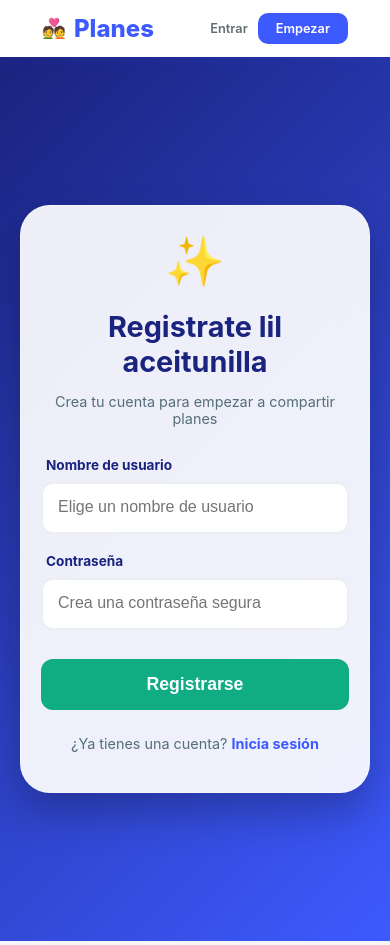
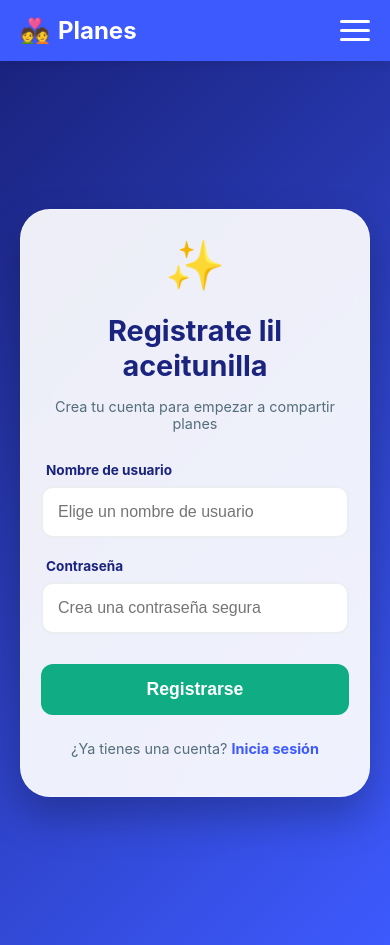
Before and after one commit to Davidyy8/appPlanesFront, an Angular app: page /register in a window 390 px wide. Built offline with nearby package versions, Linux system fonts and the light colour scheme.

Commit message:
Configuración PWA y URL de producción lista

```diff
--- a/src/app/components/navbar/navbar.css
+++ b/src/app/components/navbar/navbar.css
@@ -1,10 +1,12 @@
+/* Estilos generales */
 .navbar {
-  background: white;
-  padding: 0.8rem 2rem;
-  box-shadow: 0 4px 12px rgba(61, 90, 254, 0.08);
+  background-color: #3d5afe;
+  color: white;
+  padding: 1rem 0;
   position: sticky;
   top: 0;
   z-index: 1000;
+  box-shadow: 0 2px 10px rgba(0,0,0,0.1);
 }
 
 .nav-container {
@@ -13,13 +15,14 @@
   display: flex;
   justify-content: space-between;
   align-items: center;
+  padding: 0 20px;
 }
 
 .nav-logo {
   font-size: 1.5rem;
-  font-weight: 800;
-  color: #3d5afe;
+  font-weight: bold;
   text-decoration: none;
+  color: white;
   display: flex;
   align-items: center;
   gap: 8px;
@@ -28,91 +31,79 @@
 .nav-links {
   display: flex;
   align-items: center;
-  gap: 1.5rem;
+  gap: 20px;
 }
 
 .nav-links a {
+  color: white;
   text-decoration: none;
-  color: #636e72;
-  font-weight: 600;
-  font-size: 0.95rem;
-  transition: 0.3s;
+  font-weight: 500;
+  transition: opacity 0.3s;
 }
 
 .nav-links a:hover, .nav-links a.active {
-  color: #3d5afe;
+  opacity: 0.8;
+  border-bottom: 2px solid white;
 }
 
-/* Sección de usuario logueado */
-.user-info {
-  display: flex;
-  align-items: center;
-  gap: 1rem;
-  padding-left: 1rem;
-  border-left: 1px solid #eee;
+/* Botón Hamburguesa - Oculto en escritorio */
+.menu-toggle {
+  display: none;
+  flex-direction: column;
+  justify-content: space-between;
+  width: 30px;
+  height: 21px;
+  background: transparent;
+  border: none;
+  cursor: pointer;
+  padding: 0;
+  z-index: 1100;
 }
 
-.user-name {
-  color: #2d3436;
-  font-size: 0.9rem;
+.bar {
+  width: 100%;
+  height: 3px;
+  background-color: white;
+  border-radius: 10px;
+  transition: all 0.3s ease;
 }
 
-.user-name strong {
-  color: #3d5afe;
-}
-
-/* Botones */
-.btn-logout {
-  background: #fff0f0;
-  color: #ff5252;
-  border: 1px solid #ffebeb;
-  padding: 6px 12px;
-  border-radius: 8px;
-  font-weight: 700;
-  cursor: pointer;
-  transition: 0.3s;
-}
-
-.btn-logout:hover {
-  background: #ff5252;
-  color: white;
-}
-
-.btn-register {
-  background: #3d5afe;
-  color: white !important;
-  padding: 8px 18px;
-  border-radius: 10px;
-}
-
-.btn-register:hover {
-  background: #1a237e;
-  box-shadow: 0 4px 10px rgba(61, 90, 254, 0.3);
-}
-
+/* --- DISEÑO MÓVIL (Media Query) --- */
 @media (max-width: 768px) {
-  .user-name { display: none; } /* En móvil ocultamos el texto para ahorrar espacio */
-}
-
-/* Añade esto al final de tu navbar.css */
-@media (max-width: 600px) {
-  .nav-container {
-    padding: 0 10px;
+  .menu-toggle {
+    display: flex; /* Aparece en móvil */
   }
 
-  .nav-logo span {
-    font-size: 1.2rem; /* Logo más pequeño */
+  /* Animación de la hamburguesa a X cuando se abre */
+  .menu-toggle.open .bar:nth-child(1) { transform: translateY(9px) rotate(45deg); }
+  .menu-toggle.open .bar:nth-child(2) { opacity: 0; }
+  .menu-toggle.open .bar:nth-child(3) { transform: translateY(-9px) rotate(-45deg); }
+
+  .nav-links {
+    display: none; /* Se oculta por defecto */
+    position: fixed;
+    top: 0;
+    left: 0;
+    width: 100%;
+    height: 100vh;
+    background-color: #3d5afe;
+    flex-direction: column;
+    justify-content: center;
+    align-items: center;
+    gap: 30px;
+    font-size: 1.2rem;
   }
 
-  .user-name {
-    display: none; /* Ocultamos "Hola, Nombre" para ganar espacio */
+  .nav-links.active {
+    display: flex; /* Se muestra al pulsar el botón */
   }
 
-  .nav-links {
-    gap: 10px; /* Reducimos el espacio entre botones */
-  }
-
-  .nav-links a {
-    font-size: 0.8rem; /* Letra más pequeña para que quepa todo */
+  .user-info {
+    flex-direction: column;
+    gap: 15px;
+    border-top: 1px solid rgba(255,255,255,0.2);
+    padding-top: 20px;
+    width: 80%;
+    text-align: center;
   }
 }
--- a/src/app/components/navbar/navbar.html
+++ b/src/app/components/navbar/navbar.html
@@ -1,22 +1,28 @@
 <nav class="navbar">
   <div class="nav-container">
-    <a routerLink="/dashboard" class="nav-logo">
+    <a routerLink="/dashboard" class="nav-logo" (click)="closeMenu()">
       <span>💑</span> Planes
     </a>
 
-    <div class="nav-links">
+    <button class="menu-toggle" (click)="toggleMenu()" [class.open]="menuOpen()">
+      <span class="bar"></span>
+      <span class="bar"></span>
+      <span class="bar"></span>
+    </button>
+
+    <div class="nav-links" [class.active]="menuOpen()">
       @if (isLogged()) {
-        <a routerLink="/dashboard" routerLinkActive="active">Dashboard</a>
-        <a routerLink="/completed" routerLinkActive="active">Recuerdos</a>
-        <a routerLink="/couple" routerLinkActive="active">Mi Pareja</a>
+        <a routerLink="/dashboard" routerLinkActive="active" (click)="closeMenu()">Dashboard</a>
+        <a routerLink="/completed" routerLinkActive="active" (click)="closeMenu()">Recuerdos</a>
+        <a routerLink="/couple" routerLinkActive="active" (click)="closeMenu()">Mi Pareja</a>
 
         <div class="user-info">
           <span class="user-name">Hola, <strong>{{ username() }}</strong></span>
           <button class="btn-logout" (click)="logout()">Salir</button>
         </div>
       } @else {
-        <a routerLink="/login" routerLinkActive="active">Entrar</a>
-        <a routerLink="/register" class="btn-register">Empezar</a>
+        <a routerLink="/login" routerLinkActive="active" (click)="closeMenu()">Entrar</a>
+        <a routerLink="/register" class="btn-register" (click)="closeMenu()">Empezar</a>
       }
     </div>
   </div>
--- a/src/app/components/navbar/navbar.ts
+++ b/src/app/components/navbar/navbar.ts
@@ -18,8 +18,21 @@ export class NavbarComponent implements OnInit {
   // Signal para el nombre de usuario
   username = signal<string | null>(null);
 
+  // Signal para controlar el estado del menú móvil
+  menuOpen = signal<boolean>(false);
+
   ngOnInit(): void {
     this.checkUser();
+  }
+
+  // Alternar el estado del menú (abrir/cerrar)
+  toggleMenu() {
+    this.menuOpen.update(value => !value);
+  }
+
+  // Cerrar el menú manualmente (útil al hacer click en links)
+  closeMenu() {
+    this.menuOpen.set(false);
   }
 
   // Función para actualizar los datos del usuario logueado
@@ -41,6 +54,7 @@ export class NavbarComponent implements OnInit {
     if (isPlatformBrowser(this.platformId)) {
       localStorage.clear();
       this.username.set(null); // Limpiamos el signal
+      this.closeMenu();        // Cerramos el menú si estaba abierto
       this.router.navigate(['/login']);
     }
   }
```
